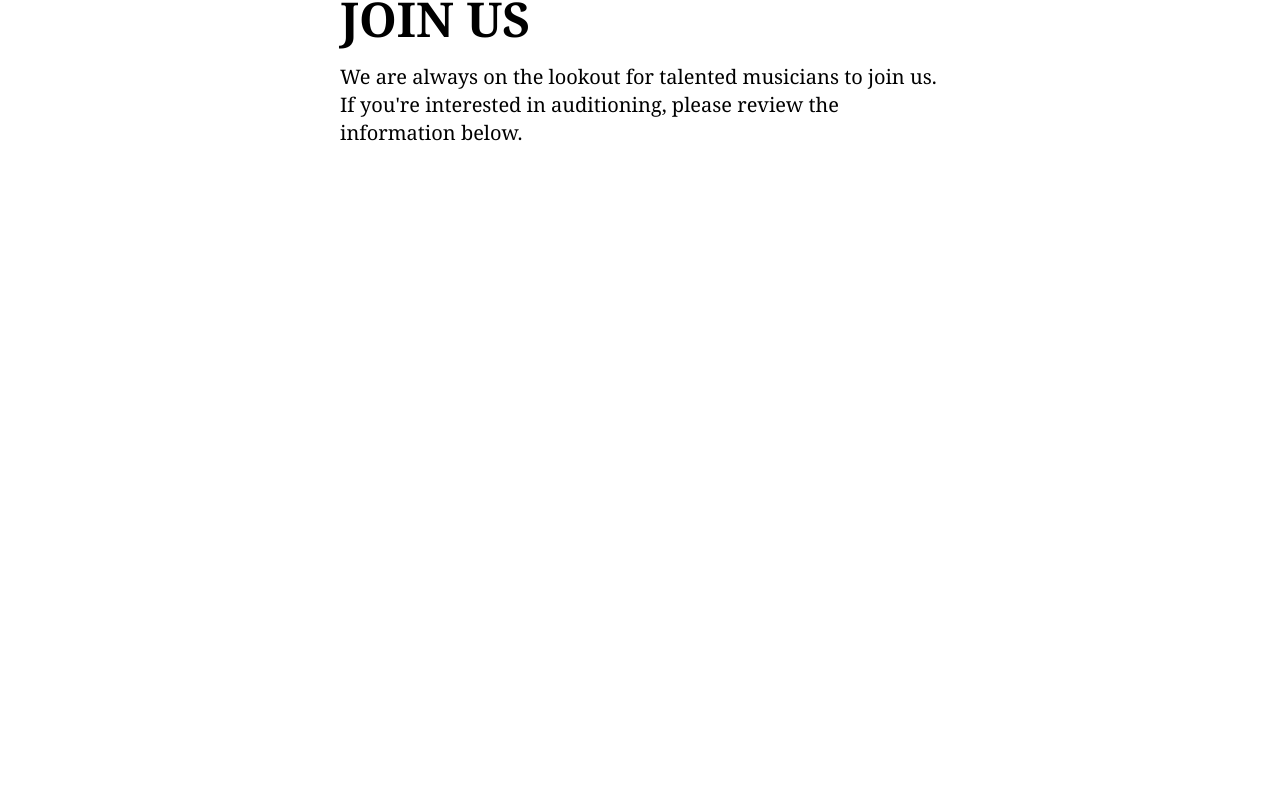
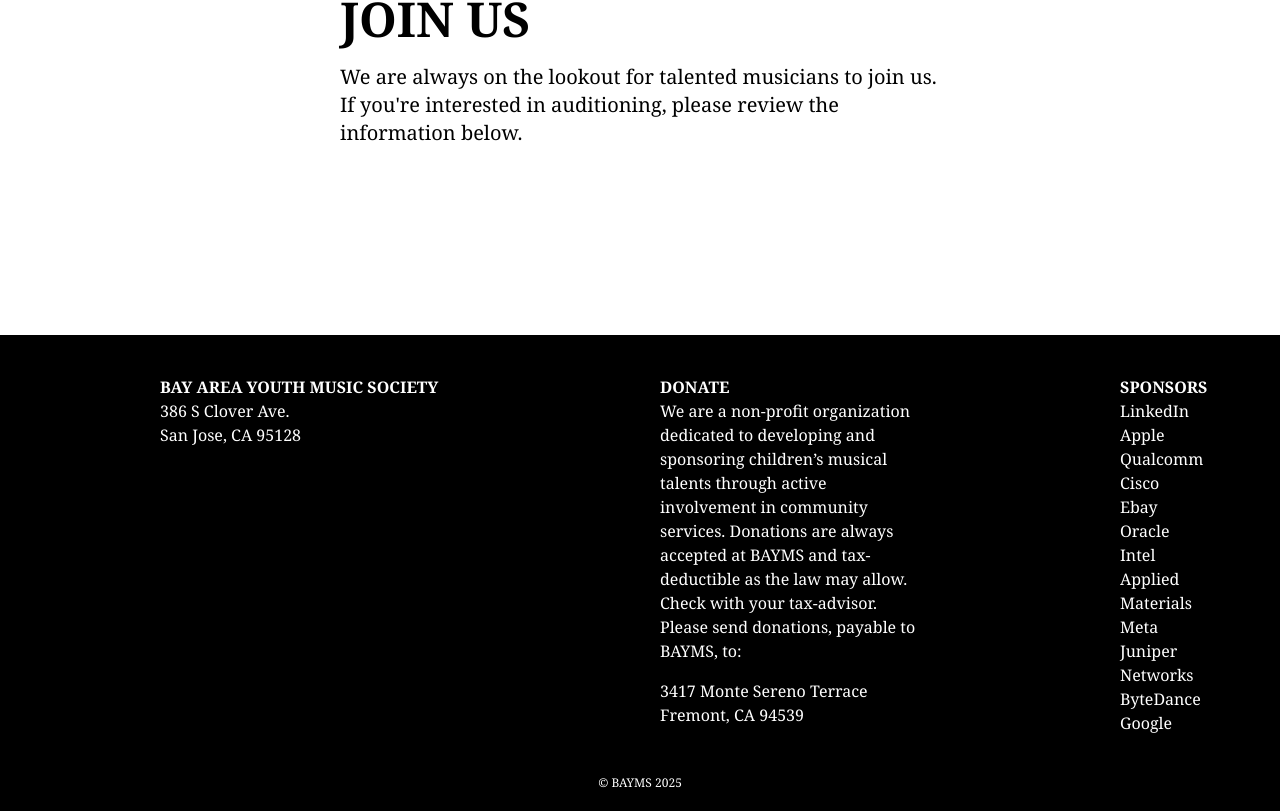
Before and after one commit to Injng/bayms-dev, a SvelteKit app: page / in a window 1280 px wide. Shown: the part 1813-2624 px from the top of the page. Before the commit the page ends 2148 px from the top, so only its background shows below. Built offline with nearby package versions, Linux system fonts and the light colour scheme.

Commit message:
feat: add footer

```diff
--- a/src/routes/+page.svelte
+++ b/src/routes/+page.svelte
@@ -29,10 +29,22 @@
     <div class="relative flex flex-col mt-40 mb-40 ml-80 mr-80 p-5 text-white">
       <div class="text-5xl font-bold pb-5">ABOUT US</div>
       <div class="pb-2 text-xl">
-        BAYMS, 501(c)(3) Public Charity EIN# 74-3247617, is a non-profit volunteer organization that brings together youth from the Bay Area. We are dedicated to nurturing and enhancing children’s musical talents by involving them in various community service activities. By participating in services, our younger members improve their musical abilities and learn the significance of giving back to our community.
+        BAYMS, 501(c)(3) Public Charity EIN# 74-3247617, is a
+        non-profit volunteer organization that brings together youth
+        from the Bay Area. We are dedicated to nurturing and enhancing
+        children’s musical talents by involving them in various
+        community service activities. By participating in services,
+        our younger members improve their musical abilities and learn
+        the significance of giving back to our community.
       </div>
       <div class="text-xl">
-        At BAYMS, we offer opportunities for children to perform, collaborate, and grow as musicians. We host events such as concerts, workshops, and masterclasses that connect them with diverse audiences and causes. Our mission is to educate young musicians and encourage community engagement to allow them to develop their skills while making meaningful contributions to society.
+        At BAYMS, we offer opportunities for children to perform,
+        collaborate, and grow as musicians. We host events such as
+        concerts, workshops, and masterclasses that connect them with
+        diverse audiences and causes. Our mission is to educate young
+        musicians and encourage community engagement to allow them to
+        develop their skills while making meaningful contributions to
+        society.
       </div>
     </div>
   </div>
@@ -43,8 +55,52 @@
     <div class="relative flex flex-col mt-40 mb-40 ml-80 mr-80 p-5 text-black">
       <div class="text-5xl font-bold pb-5">JOIN US</div>
       <div class="pb-2 text-xl">
-        We are always on the lookout for talented musicians to join us. If you're interested in auditioning, please review the information below.
+        We are always on the lookout for talented musicians to join
+        us. If you're interested in auditioning, please review the
+        information below.
       </div>
     </div>
   </div>
+
+  <!-- Footer -->
+  <div class="relative bg-black text-white">
+    <div class="relative grid gap-x-40 grid-cols-[300px_minmax(300px,_400px)_100px] pt-10 ml-40 mr-40 space-x-10 font-serif">
+      <div class="relative flex flex-col">
+        <div class="font-bold">BAY AREA YOUTH MUSIC SOCIETY</div>
+        <div>386 S Clover Ave.</div>
+        <div>San Jose, CA 95128</div>
+      </div>
+      <div class="relative flex flex-col">
+        <div class="font-bold">DONATE</div>
+        <div>
+          We are a non-profit organization dedicated to developing and
+          sponsoring children’s musical talents through active
+          involvement in community services.﻿ Donations are always
+          accepted at BAYMS and tax-deductible as the law may
+          allow. Check with your tax-advisor.﻿ Please send donations,
+          payable to BAYMS, to:﻿
+        </div>
+        <div class="mt-4">3417 Monte Sereno Terrace</div>
+        <div>Fremont, CA 94539</div>
+      </div>
+      <div class="relative flex flex-col justify-items-center">
+        <div class="font-bold">SPONSORS</div>
+        <div>LinkedIn</div>
+        <div>Apple</div>
+        <div>Qualcomm</div>
+        <div>Cisco</div>
+        <div>Ebay</div>
+        <div>Oracle</div>
+        <div>Intel</div>
+        <div>Applied Materials﻿</div>
+        <div>Meta</div>
+        <div>Juniper Networks</div>
+        <div>ByteDance</div>
+        <div>Google</div>
+      </div>
+    </div>
+    <div class="font-serif text-xs text-white text-center pt-10 pb-5">
+      © BAYMS 2025
+    </div>
+  </div>
 </div>
```
